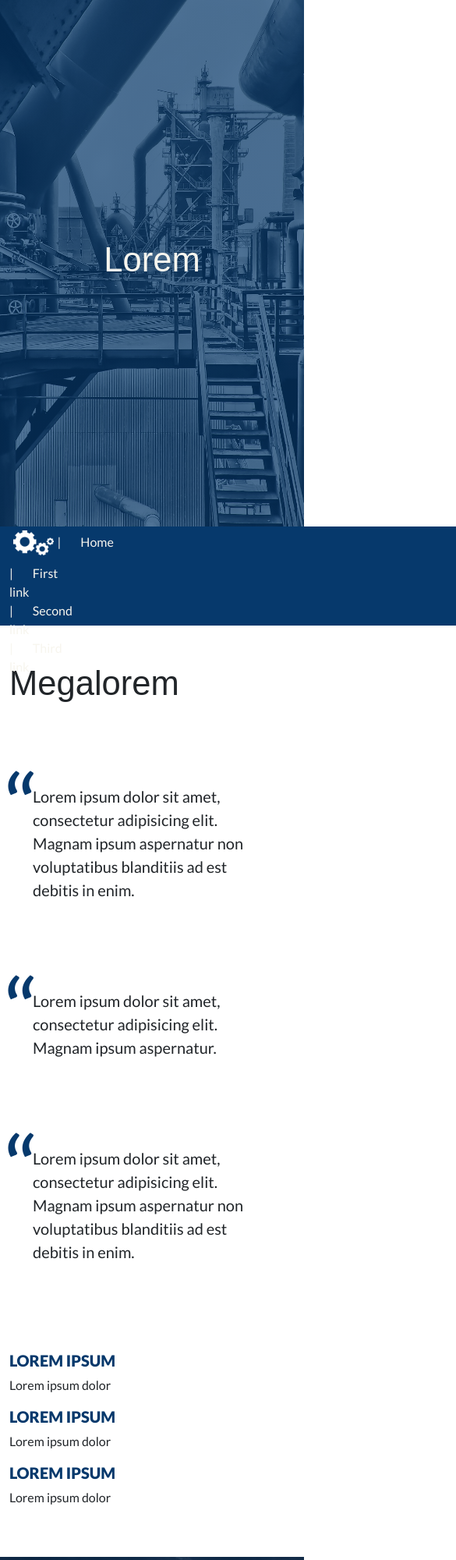
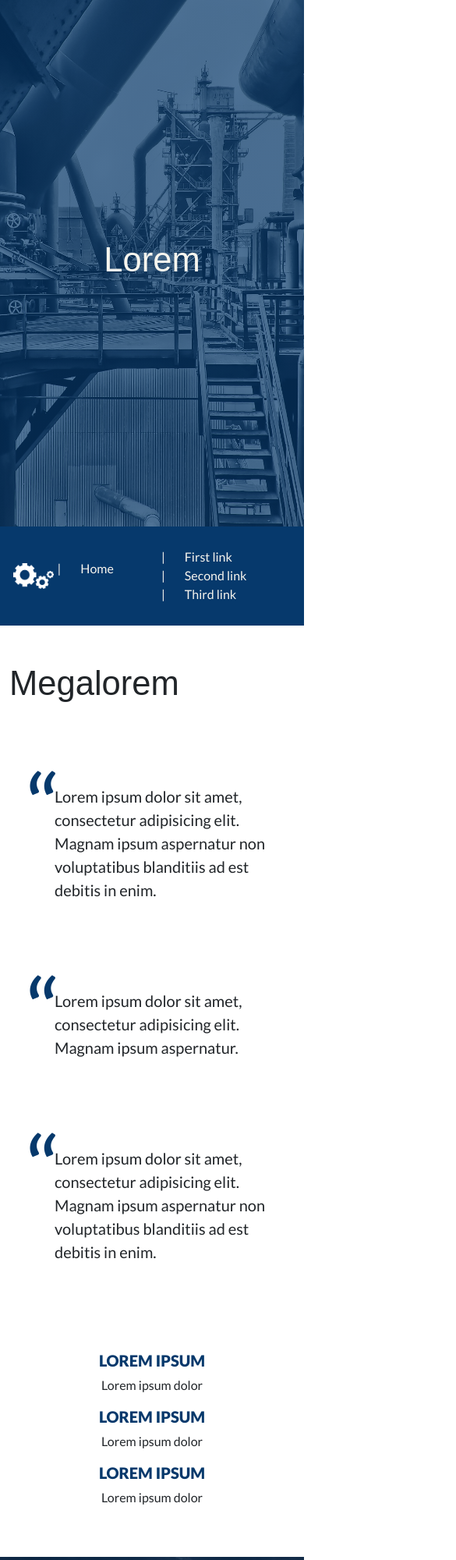
Before and after one commit to Luxauram/LANDING_PAGE_WhiteProject_AULAB, a plain HTML site: page index.html in a window 390 px wide. Shown: the top 2000 px of the page at 78% size, 585 px wide, since content can reach past the window. Drawn offline with nearby package versions, Linux system fonts and the light colour scheme; a web font is replaced by a local one.

Commit message:
visual bugs fixed

```diff
--- a/index.html
+++ b/index.html
@@ -32,11 +32,11 @@
   <!-- Navbar -->
   <nav class="container-fluid">
     <div class="row bg-navbar align-items-center">
-      <div class=" col-6 d-flex">
+      <div class="col-6 col-md-4 d-flex">
         <img src="./media/3331241-ffffff.png" alt="" class="logo">
-        <p class="line txt-white mt-2">Home</p>
+        <p class="line txt-white mt-md-3">Home</p>
       </div>
-      <div class=" col-6 text-md-end text-start">
+      <div class="col-6 col-md-8 text-md-end text-start">
         <a href="#" class="linkNav line text-decoration-none txt-white me-md-3">First link</a>
         <a href="#" class="linkNav line text-decoration-none txt-white me-3 ">Second link</a>
         <a href="#" class="linkNav line text-decoration-none txt-white me-5 ">Third link</a>
@@ -53,7 +53,7 @@
         <p class="h2 display-1 p-0">Megalorem</p>
       </div>
     </div>
-    <div class="row my-5">
+    <div class="row my-5 ms-lg-0 ms-md-5 ms-3">
       <div class="col-12 col-md-4 my-5">
         <p class="lead custom-quotes text">Lorem ipsum dolor sit amet, consectetur adipisicing elit. Magnam ipsum aspernatur non voluptatibus blanditiis ad est debitis in enim.</p>
       </div>
@@ -66,16 +66,16 @@
     </div>
     <div class="row my-2">
       <div class="col-12 col-md-4">
-        <p class="h5 txt-blue bold">LOREM IPSUM</p>
-        <p class="f-size">Lorem ipsum dolor</p>
+        <p class="h5 txt-blue bold text-md-start text-center ">LOREM IPSUM</p>
+        <p class="f-size text-md-start text-center">Lorem ipsum dolor</p>
       </div>
       <div class="col-12 col-md-4">
-        <p class="h5 txt-blue bold">LOREM IPSUM</p>
-        <p class="f-size">Lorem ipsum dolor</p>
+        <p class="h5 txt-blue bold text-md-start text-center">LOREM IPSUM</p>
+        <p class="f-size text-md-start text-center">Lorem ipsum dolor</p>
       </div>
       <div class="col-12 col-md-4">
-        <p class="h5 txt-blue bold">LOREM IPSUM</p>
-        <p class="f-size">Lorem ipsum dolor</p>
+        <p class="h5 txt-blue bold text-md-start text-center">LOREM IPSUM</p>
+        <p class="f-size text-md-start text-center">Lorem ipsum dolor</p>
       </div>
     </div>
   </section>
@@ -174,7 +174,7 @@
   </section>
   <!-- END Adipiscing elit -->
 
-  <!-- 4 cards -->
+  <!-- CityCards Section -->
   <section class="min-vh-100">
     <div class="container margin-100-top">
     <div class="row justify-content-around">
@@ -213,11 +213,10 @@
 
     </div>
   </div>
+  </section>
+  <!-- END CityCards Section -->
 
-  </section>
-  <!-- 4 cards end -->
-
-  <!-- some stuff -->
+  <!-- SomeStuff Section -->
   <section>
     <div class="container-fluid">
     <div class="row align-items-center stuff">
@@ -278,9 +277,9 @@
     </div>
   </div>
   </section>
-  <!-- some stuff end -->
+  <!-- END SomeStuff Section -->
 
-  <!-- downloads -->
+  <!-- Download Section -->
   <section>
     <div class="container mt-5">
       <div class="row">
@@ -314,9 +313,9 @@
       </div>
     </div>
   </section>
-  <!-- downloads end -->
+    <!-- END Download Section -->
 
-  <!-- description 2 -->
+  <!-- Loading Bars -->
   <section>
     <div class="container margin-100-top">
     <div class="row">
@@ -329,7 +328,7 @@
         <p>Lorem ipsum dolor sit, amet consectetur adipisicing elit. Repellat minus iusto architecto magni nostrum. Fuga laboriosam rerum, consectetur eius aspernatur consequatur adipisci blanditiis accusamus voluptatibus odio, voluptatum et veritatis repellat.</p>
       </div>
 
-      <div class="col-12 col-md-6 p-0">
+      <div class="col-12 col-md-6 p-md-0 ps-lg-4 ps-3">
         <p class="m-0">lorem ipsum</p>
 
         <div class="progress bg-white mb-3">
@@ -363,9 +362,9 @@
     </div>
   </div>
   </section>
-  <!-- description 2 end -->
+    <!-- END Loading Bars -->
 
-  <!-- other lorem stuff -->
+  <!-- Other Lorem Section -->
   <section class="container">
     <div class="row justify-content-end">
       <div class="col-12 col-md-4 other-stuff d-flex flex-column justify-content-center align-items-center">
@@ -379,23 +378,20 @@
       </div>
     </div>
   </section>
-  <!-- other lorem stuff end -->
+  <!-- END Other Lorem Section -->
 
-  <!-- footer -->
+  <!-- Footer Section -->
   <footer class="container-fluid">
-    <div class="row bg-footer">
-      <div class="col-12 col-md-5 d-flex flex-column justify-content-evenly ms-md-5">
+    <div class="row bg-footer pt-md-5 ">
+      <div class="col-12 col-md-5 d-flex flex-column justify-content-evenly ms-md-5 mt-md-5 pt-md-5">
         <img src="./media/3331241-ffffff.png" class="img-footer" alt="logo sito">
         <h3 class="txt-white">Discaimer</h3>
         <p class="text-secondary">Lorem ipsum dolor sit amet consectetur, adipisicing elit. Corrupti, omnis sapiente! Pariatur, earum atque dolorum consequatur culpa tenetur sequi sunt, alias debitis non ut reiciendis quis optio cum, architecto eius. Lorem ipsum dolor sit, amet consectetur adipisicing elit.</p>
       </div>
     </div>
   </footer>
-  <!-- footer end -->
+  <!-- END Footer Section -->
 
-
-
-  <!-- <div style="height:5000px ;"></div> -->
   <!-- font awesome -->
   <script src="https://kit.fontawesome.com/6c9b292d6e.js" crossorigin="anonymous"></script>
   <!-- JS Bootstrap -->
--- a/mediaQ.css
+++ b/mediaQ.css
@@ -2,7 +2,6 @@
   .bg-navbar {
     position: relative;
     height: 15vh;
-    padding-right: 1000px;
   }
   .logo {
     margin-left: 0px;
```
